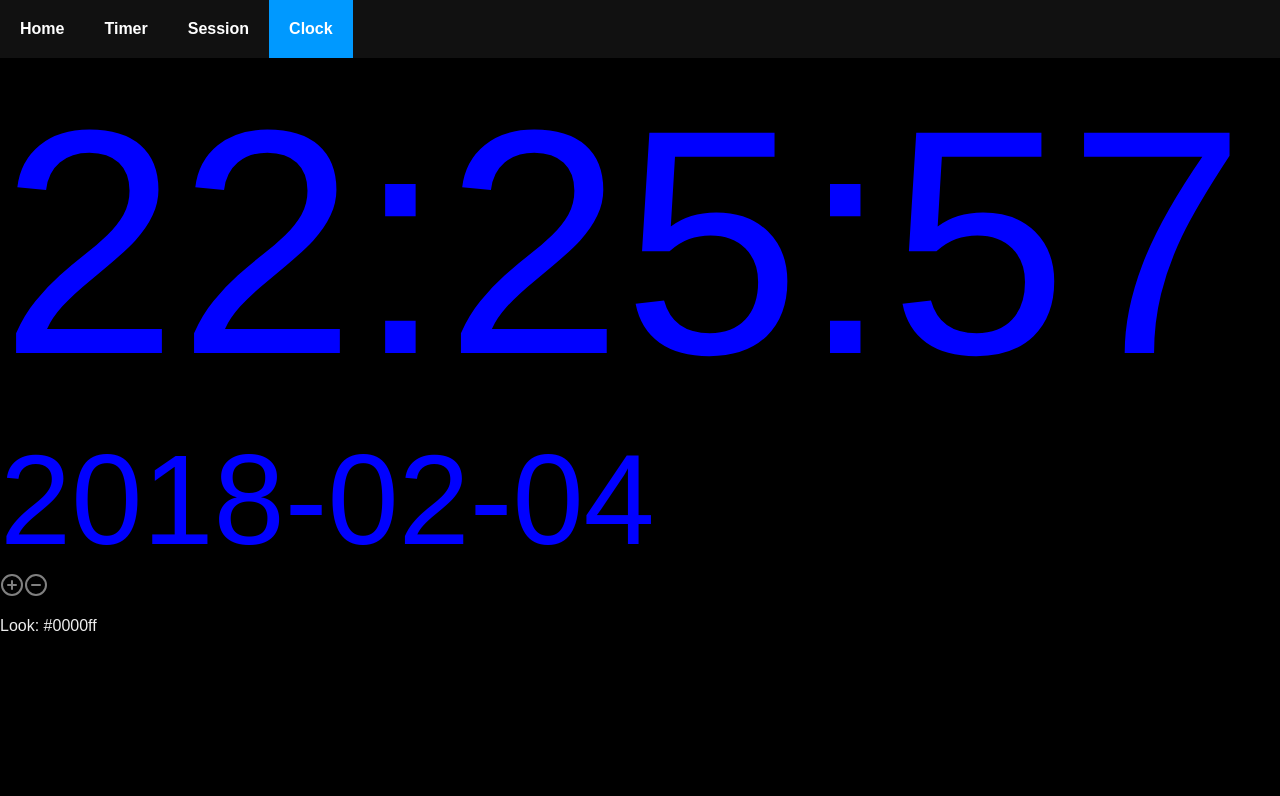
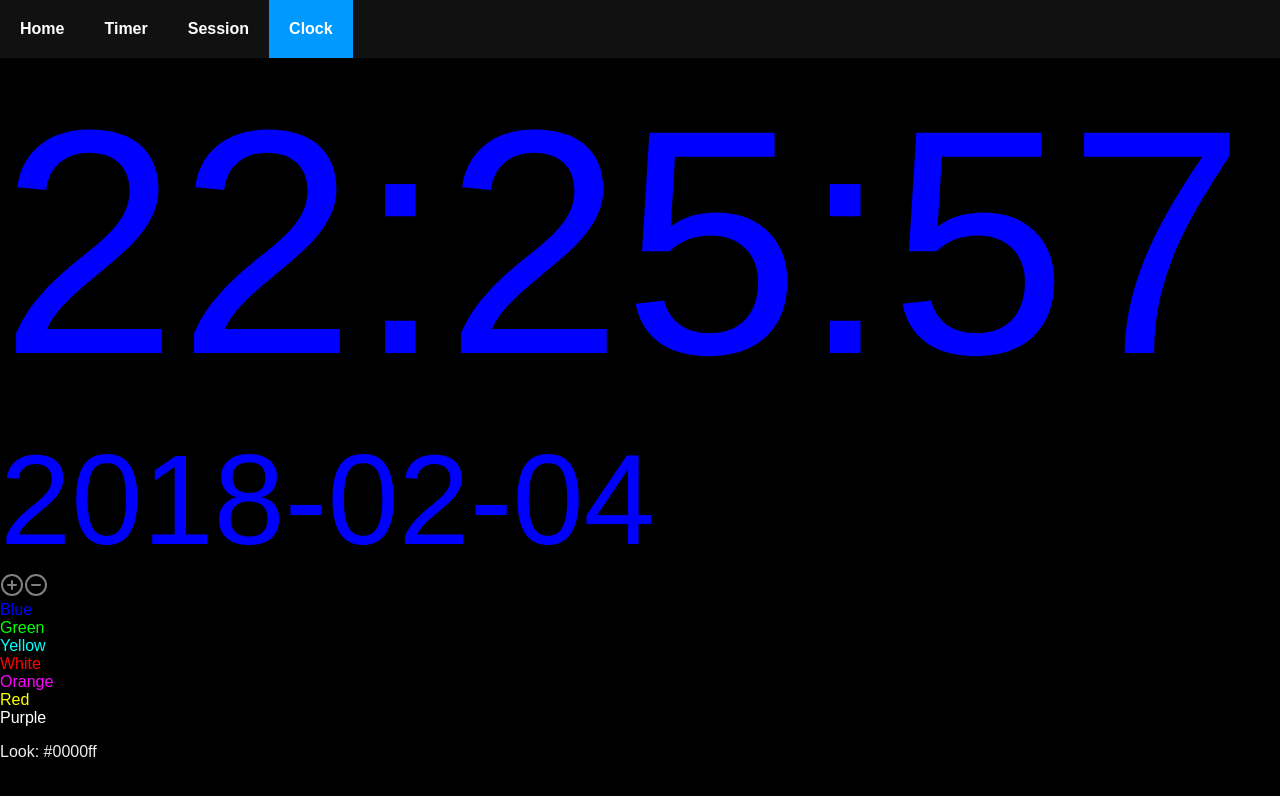
Before and after one commit to jgorman/darkest-night-clock-react-js, a React (Create React App) app: page /#/clock in a window 1280 px wide. Shown: the top 796 px of the page. Built offline with nearby package versions, Linux system fonts and the light colour scheme.

Commit message:
Color switching.

```diff
--- a/src/Clock.js
+++ b/src/Clock.js
@@ -1,6 +1,7 @@
 import React, { Component } from "react";
 import ShowTime from "./ShowTime";
 import ShowDate from "./ShowDate";
+import Colors from "./Colors";
 import Alert from "./Alert";
 import plusCircle from "./plus-circle.svg";
 import minusCircle from "./minus-circle.svg";
@@ -17,6 +18,7 @@ class Clock extends Component {
     };
     this.brighterClick = this.brighterClick.bind(this);
     this.dimmerClick = this.dimmerClick.bind(this);
+    this.colorClick = this.colorClick.bind(this);
   }
 
   componentDidMount() {
@@ -55,6 +57,12 @@ class Clock extends Component {
     });
   }
 
+  colorClick(newColor) {
+    this.setState(prevState => {
+      return { color: newColor };
+    });
+  }
+
   render() {
     const color = formatColor(this.state.color, this.state.brightness);
     return (
@@ -64,6 +72,7 @@ class Clock extends Component {
         <div>
           <img onClick={this.brighterClick} src={plusCircle} className="controls" alt="Brighter" />
           <img onClick={this.dimmerClick} src={minusCircle} className="controls" alt="Dimmer" />
+          <Colors click={this.colorClick}></Colors>
           <Alert>{color}</Alert>
         </div>
       </div>
--- /dev/null
+++ b/src/Colors.js
@@ -0,0 +1,41 @@
+import React, { Component } from "react";
+import { formatColor } from "./utils";
+
+class Color extends Component {
+  render() {
+
+  //   return (
+  //     <div onClick={this.props.click(this.props.color)}
+  //          style={{ color: formatColor(this.props.color) }}>
+  //       {this.props.children}
+  //     </div>
+  //   );
+  // }
+
+    return (
+      <div onClick={() => { this.props.click(this.props.color) } }
+           style={{ color: formatColor(this.props.color) }}>
+        {this.props.children}
+      </div>
+    );
+  }
+
+}
+
+class Colors extends Component {
+  render() {
+    return (
+      <div>
+        <Color click={this.props.click} color={[  0,   0, 255]}>Blue</Color>
+        <Color click={this.props.click} color={[  0, 255,   0]}>Green</Color>
+        <Color click={this.props.click} color={[  0, 255, 255]}>Yellow</Color>
+        <Color click={this.props.click} color={[255,   0,   0]}>White</Color>
+        <Color click={this.props.click} color={[255,   0, 255]}>Orange</Color>
+        <Color click={this.props.click} color={[255, 255,   0]}>Red</Color>
+        <Color click={this.props.click} color={[255, 255, 255]}>Purple</Color>
+      </div>
+    );
+  }
+}
+
+export default Colors;
```
